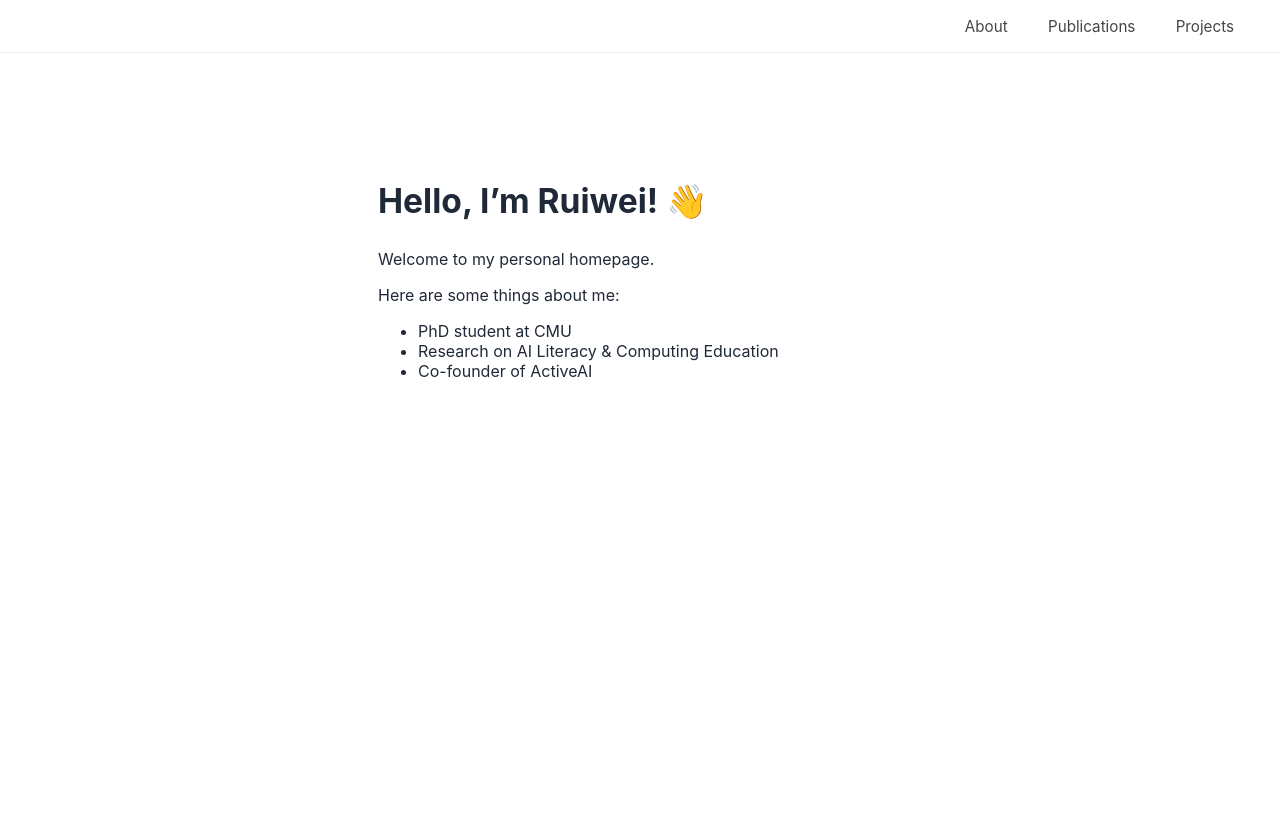
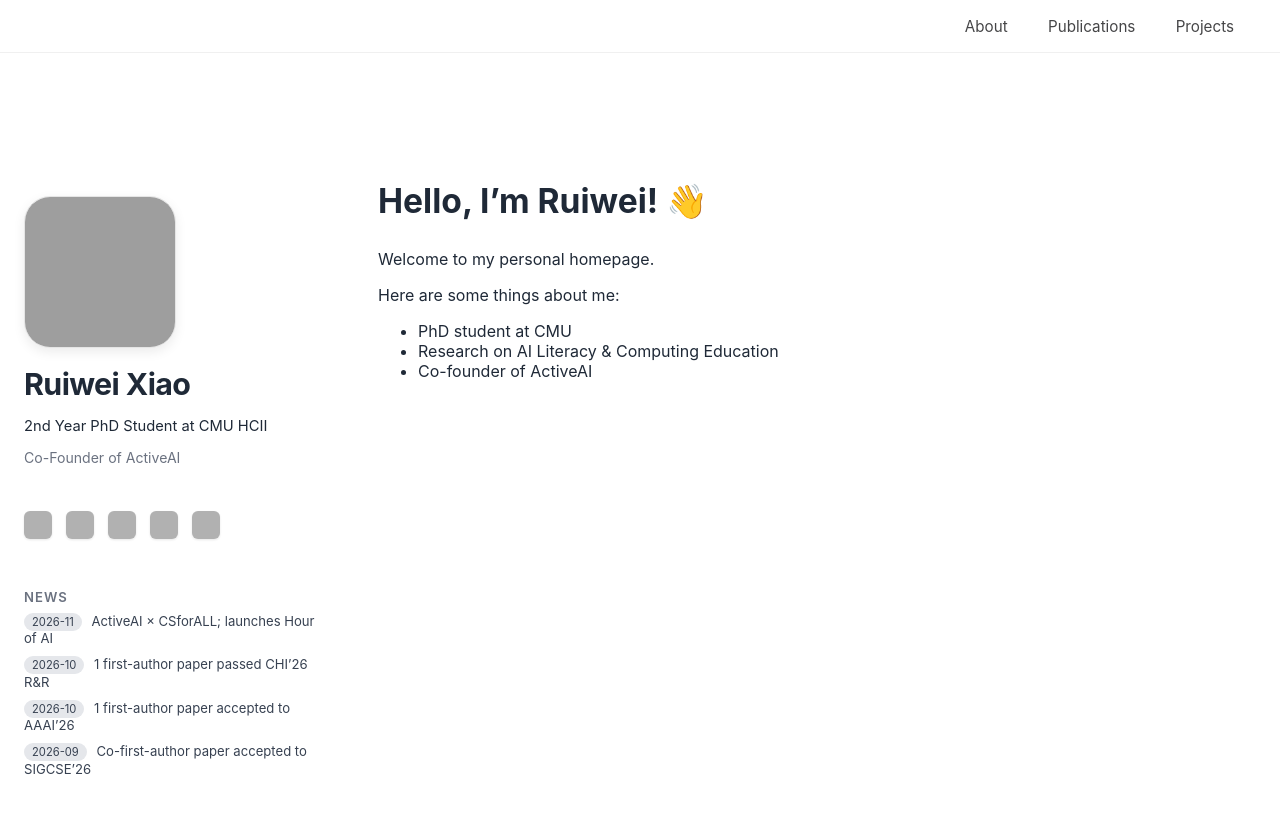
Before and after one commit to ruiwei-xiao/ruiwei-xiao.github.io, a Jekyll site: the page built from index.md, in a window 1280 px wide and 900 px high. Shown: the top 813 px of the window. Built offline with Jekyll 4.4.1, drawn with Linux system fonts in a browser that asks for light colours; grey boxes are pictures that could not be loaded.

Commit message:
Update default.html

```diff
--- a/_layouts/default.html
+++ b/_layouts/default.html
@@ -32,15 +33,68 @@
     <!--       Sidebar         -->
     <!-- ===================== -->
     <aside class="sidebar">
-      <!-- 这里保持你现在的 sidebar（头像、名字、links、news 等） -->
-      <!-- ... -->
+      <!-- 头像 -->
+      <img src="https://www.cs.cmu.edu/~hcdl/images/ruiwei_xiao.jpg"
+           alt="Profile"
+           class="sidebar-photo">
+
+      <!-- 名字 -->
+      <h1 class="sidebar-name">Ruiwei Xiao</h1>
+
+      <!-- 两行简介 -->
+      <p class="sidebar-subtitle">2nd Year PhD Student at CMU HCII</p>
+      <p class="sidebar-role2">Co-Founder of ActiveAI</p>
+
+      <!-- 社交 icon 一排 -->
+      <div class="social-row">
+        <a href="https://scholar.google.com/citations?user=izYxC3EAAAAJ" target="_blank">
+          <img src="https://img.icons8.com/ios-filled/50/graduation-cap.png" alt="Google Scholar">
+        </a>
+        <a href="https://linkedin.com/in/rx98" target="_blank">
+          <img src="https://img.icons8.com/ios-filled/50/linkedin.png" alt="LinkedIn">
+        </a>
+        <a href="https://github.com/Ruiwei-Xiao" target="_blank">
+          <img src="https://img.icons8.com/ios-glyphs/50/github.png" alt="GitHub">
+        </a>
+        <!-- CMU HCII logo -->
+        <a href="https://hcii.cmu.edu" target="_blank">
+          <img src="https://img.icons8.com/ios-filled/50/university.png" alt="HCII">
+        </a>
+        <!-- CV icon（可以指向 pdf） -->
+        <a href="/assets/cv.pdf" target="_blank">
+          <img src="https://img.icons8.com/ios-filled/50/resume.png" alt="CV">
+        </a>
+      </div>
+
+      <!-- News -->
+      <div class="sidebar-news">
+        <div class="sidebar-news-title">NEWS</div>
+        <ul class="news-list-small">
+          <li>
+            <span class="news-tag">2026-11</span>
+            ActiveAI × CSforALL; launches Hour of AI
+          </li>
+          <li>
+            <span class="news-tag">2026-10</span>
+            1 first-author paper passed CHI’26 R&amp;R
+          </li>
+          <li>
+            <span class="news-tag">2026-10</span>
+            1 first-author paper accepted to AAAI’26
+          </li>
+          <li>
+            <span class="news-tag">2026-09</span>
+            Co-first-author paper accepted to SIGCSE’26
+          </li>
+        </ul>
+      </div>
     </aside>
 
     <!-- ===================== -->
     <!--      Main Content     -->
     <!-- ===================== -->
     <main class="main">
-      <!-- 顶部极简导航：指向不同页面 -->
+      <!-- 顶部极简导航（所有页面公用） -->
       <nav class="top-nav">
         <div class="nav-content">
           <div class="nav-left">
@@ -63,6 +117,7 @@
         </div>
       </nav>
 
+      <!-- 每个页面自己的内容 -->
       {{ content }}
     </main>
   </div>
```
Also changed, not shown: other parts of _layouts/default.html (+3 -2 lines).
